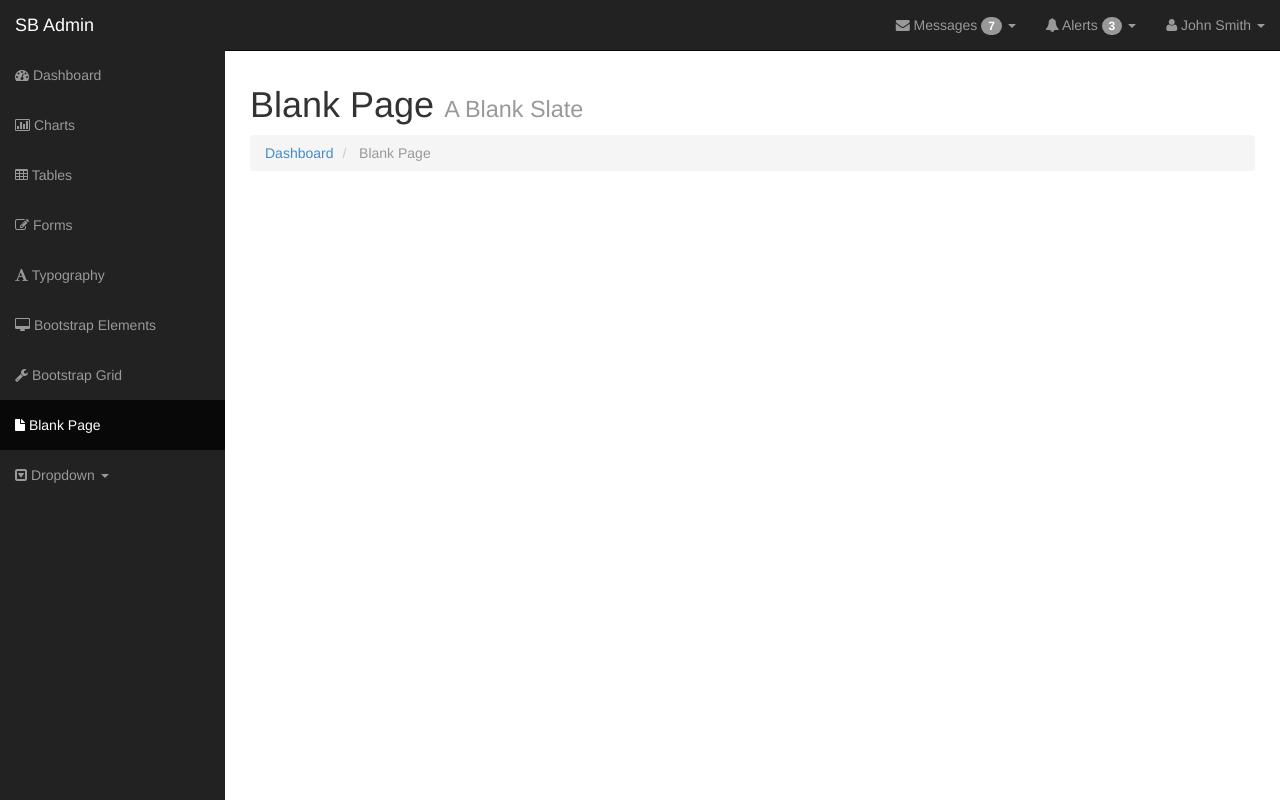
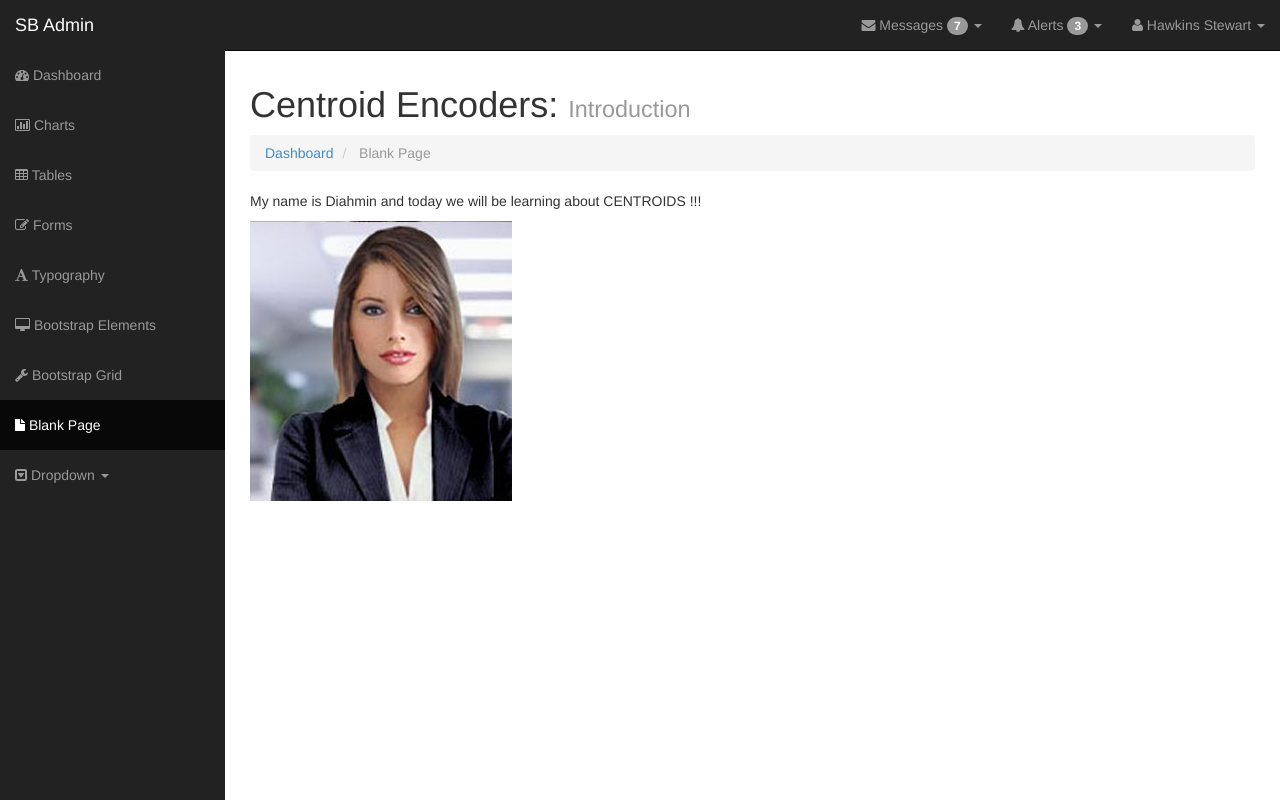
Before and after one commit to dlhawkin/BigDataFinal, a plain HTML site: page blank-page.html in a window 1280 px wide. Drawn offline with Linux system fonts and the light colour scheme; some icons are missing.

Commit message:
changed names

```diff
--- a/blank-page.html
+++ b/blank-page.html
@@ -72,7 +72,7 @@
                 <li class="message-preview">
                   <a href="#">
                     <span class="avatar"><img src="http://placehold.it/50x50"></span>
-                    <span class="name">John Smith:</span>
+                    <span class="name">HawkinsStewart:</span>
                     <span class="message">Hey there, I wanted to ask you something...</span>
                     <span class="time"><i class="fa fa-clock-o"></i> 4:34 PM</span>
                   </a>
@@ -104,7 +104,7 @@
               </ul>
             </li>
             <li class="dropdown user-dropdown">
-              <a href="#" class="dropdown-toggle" data-toggle="dropdown"><i class="fa fa-user"></i> John Smith <b class="caret"></b></a>
+              <a href="#" class="dropdown-toggle" data-toggle="dropdown"><i class="fa fa-user"></i> Hawkins Stewart <b class="caret"></b></a>
               <ul class="dropdown-menu">
                 <li><a href="#"><i class="fa fa-user"></i> Profile</a></li>
                 <li><a href="#"><i class="fa fa-envelope"></i> Inbox <span class="badge">7</span></a></li>
@@ -117,18 +117,22 @@
         </div><!-- /.navbar-collapse -->
       </nav>
 
+
+
       <div id="page-wrapper">
 
         <div class="row">
           <div class="col-lg-12">
-            <h1>Blank Page <small>A Blank Slate</small></h1>
+            <h1>Centroid Encoders: <small> Introduction</small></h1>
             <ol class="breadcrumb">
+
               <li><a href="index.html"><i class="icon-dashboard"></i> Dashboard</a></li>
               <li class="active"><i class="icon-file-alt"></i> Blank Page</li>
             </ol>
           </div>
         </div><!-- /.row -->
-
+        <p>My name is Diahmin and today we will be learning about CENTROIDS !!!</p>
+        <img src="04.jpg" alt= "Determine woman">
       </div><!-- /#page-wrapper -->
 
     </div><!-- /#wrapper -->
```
Also changed, not shown: 04.jpg (added), 1 other file.
